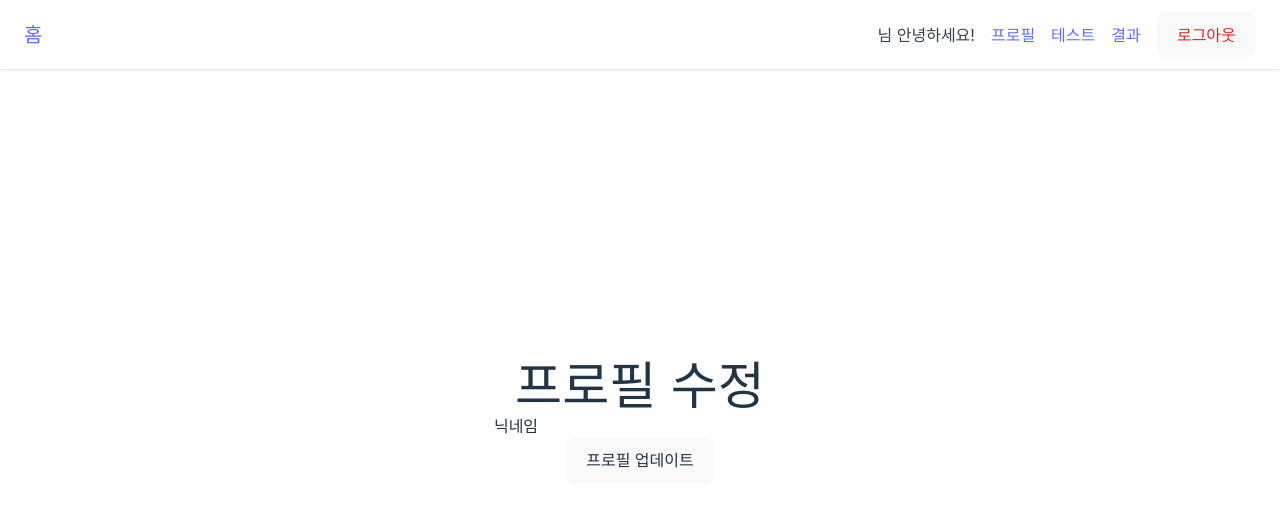
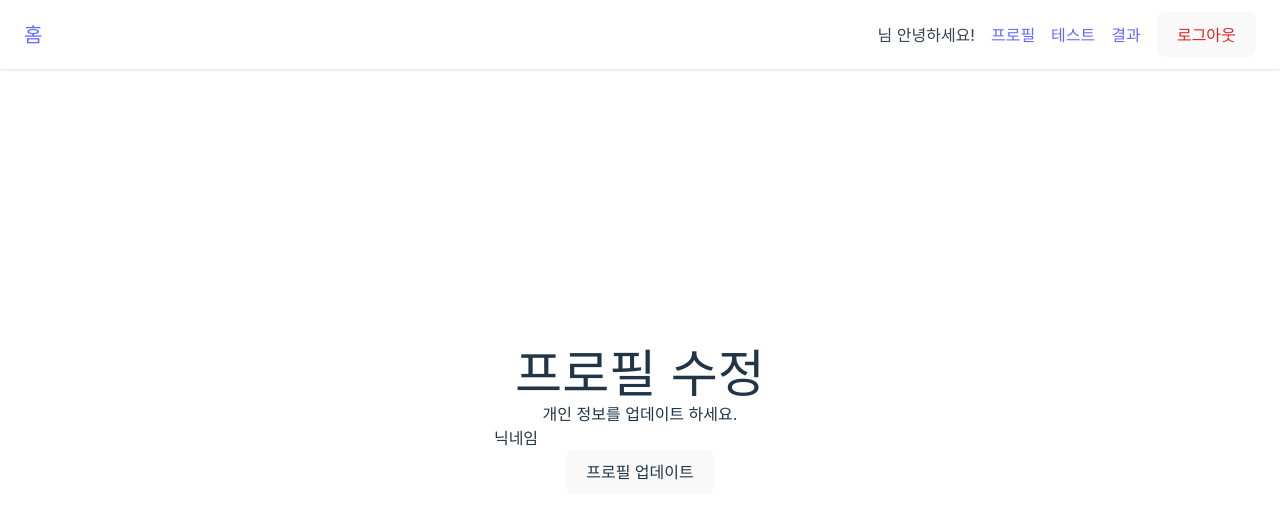
Before and after one commit to johj703/MBTI_test, a React (Vite) app: page /profile in a window 1280 px wide. Shown: the top 518 px of the page. Built offline with nearby package versions, Linux system fonts and the light colour scheme; sample sign-in values are in the browser's storage.

Commit message:
fix: 피드백 메세지 보여주는 부분 작성

```diff
--- a/src/pages/Profile.jsx
+++ b/src/pages/Profile.jsx
@@ -2,6 +2,7 @@ import { useState } from "react";
 
 const Profile = ({ user, setUser }) => {
   const [nickname, setNickname] = useState(user?.nickname || "");
+  const [message, setMessage] = useState("");
 
   const handleNicknameChange = (e) => {
     setNickname(e.target.value);
@@ -13,7 +14,17 @@ const Profile = ({ user, setUser }) => {
   return (
     <div>
       <div>
-        <h1>프로필 수정</h1>
+        <div>
+          <h1>프로필 수정</h1>
+          <p>개인 정보를 업데이트 하세요.</p>
+        </div>
+
+        {/* 피드백 메세지 */}
+        {message && (
+          <div>
+            <p>{message}</p>
+          </div>
+        )}
         <form onSubmit={handleSubmit}>
           <div>
             <label>닉네임</label>
```
